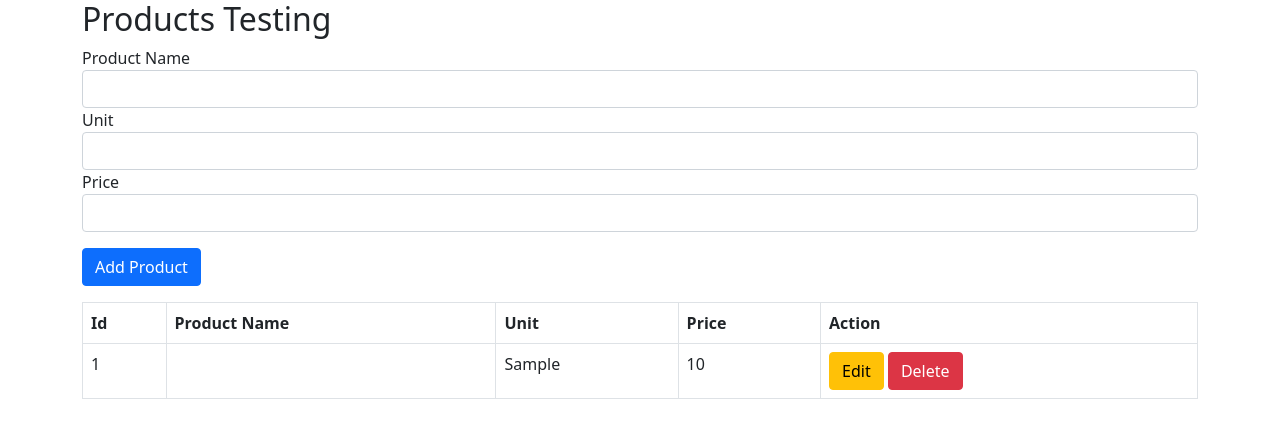
After one commit to Yo-sandy/PHP-OOP-Example, a PHP site: page /test1.php in a window 1280 px wide. The commit adds this page. Shown: the top 438 px of the page. Run offline with PHP 8.4, Linux system fonts and the light colour scheme; tables that the repository leaves empty or names only in its code hold one stand-in row (values such as "Sample post"); data that the repository does not hold is empty.

Commit message:
limit use

```diff
--- a/post.php
+++ b/post.php
@@ -12,7 +12,6 @@ $btn_value = "Save Post";
 
 // Delete Method
 if (isset($_GET['delete']) && !empty($_GET['delete'])){
-
     $query = "DELETE FROM posts WHERE id=" .$_GET['delete'];
     $delete = $db->delete($query);
     if ($delete){
--- /dev/null
+++ b/test1.php
@@ -0,0 +1,124 @@
+<?php
+    require_once "welcome.php";
+
+    $db = new DB("localhost", "root", "", "sandeep");
+    $message = "";
+
+    $productName = null;
+    $unit = null;
+    $price = null;
+    $btn_name = "insert";
+    $btn_value = "Add Product";
+
+if (isset($_GET['delete']) && !empty($_GET['delete'])){
+    $query = "DELETE FROM products WHERE id=" .$_GET['delete'];
+    $delete = $db->delete($query);
+    if ($delete){
+        $message = "<div class='alert alert-success' role='alert'>Delete Products Successfully</div>";
+    }
+}
+
+    if (isset($_GET['message']) && !empty($_GET['message'])){
+        $message = "<div class='alert alert-success' role='alert'>Product Updated Successfully </div>";
+    }
+
+
+    if (isset($_GET['edit']) && !empty($_GET['edit'])){
+        $query = "SELECT productName,unit,price FROM products  WHERE id=" .$_GET['edit'];
+        $product = $db->selectOne($query);
+
+        $productName = $product['productName'];
+        $unit = $product['unit'];
+        $price = $product['price'];
+        $btn_name = "update";
+        $btn_value = "Update Product";
+    }
+
+if ($_SERVER['REQUEST_METHOD'] == "POST"){
+    if (isset($_POST['insert'])){
+        $productName = $_POST['productName'];
+        $unit = $_POST['unit'];
+        $price = $_POST['price'];
+
+        $id = $db->insert("INSERT INTO products(productName,unit,price) VALUES(:productName,:unit,:price)",[
+                ":productName" => $productName,
+                ":unit" => $unit,
+                ":price" => $price,
+                ]);
+        echo "Data Inserted";
+        if ($id){
+            $message = "<div class='alert alert-success' role='alert'>Data Added Successfully</div>";
+        }
+    }
+    if (isset($_POST['update'])){
+        $productName = $_POST['productName'];
+        $unit = $_POST['unit'];
+        $price = $_POST['price'];
+
+        $isSuccess = $db->update("UPDATE products SET productName=:productName,unit=:unit,price=:price WHERE id=" .$_GET['edit'],[
+                ":productName" => $productName,
+                ":unit" => $unit,
+                ":price" => $price,
+        ]);
+        if ($isSuccess){
+            header("Location:http://sandy_php_example.test/test1.php?message=update");
+        }
+    }
+}
+
+$products = $db->select("SELECT  * FROM products Limit 3");
+
+    ?>
+
+    <!DOCTYPE html>
+    <html>
+<head>
+    <title>Test_1</title>
+    <link href="https://cdn.jsdelivr.net/npm/bootstrap@5.0.2/dist/css/bootstrap.min.css" rel="stylesheet" integrity="sha384-EVSTQN3/azprG1Anm3QDgpJLIm9Nao0Yz1ztcQTwFspd3yD65VohhpuuCOmLASjC" crossorigin="anonymous">
+
+</head>
+<body>
+    <?php echo $message; ?>
+    <div class="container">
+        <h2>Products Testing</h2>
+        <form action="" method="post">
+            <div class="form-group">
+                <label for="productName">Product Name</label>
+                <input type="text" class="form-control" name="productName" value="<?php echo $productName; ?>">
+            </div>
+            <div class="form-group">
+                <label for="unit">Unit</label>
+                <input type="text" class="form-control" name="unit" value="<?php echo $unit; ?>">
+            </div>
+            <div class="form-group">
+                <label for="price">Price</label>
+                <input type="number" class="form-control" name="price" value="<?php echo $price; ?>">
+            </div>
+            <button class="btn btn-primary mt-3" name="<?php echo $btn_name; ?>" >
+                <?php echo $btn_value; ?>
+            </button>
+        </form>
+        <table class="table table-hover table-bordered mt-3">
+            <tr>
+                <th>Id</th>
+                <th>Product Name</th>
+                <th>Unit</th>
+                <th>Price</th>
+                <th>Action</th>
+            </tr>
+            <?php foreach ($products as $product){ ?>
+            <tr>
+                <td><?php echo $product['id'] ?></td>
+                <td><?php echo $product['productName'] ?></td>
+                <td><?php echo $product['unit'] ?></td>
+                <td><?php echo $product['price'] ?></td>
+                <td>
+                    <a href="?edit=<?php echo $product['id']; ?>" class="btn btn-warning">Edit</a>
+                    <a href="?delete=<?php echo $product['id']; ?>" class="btn btn-danger">Delete</a>
+                </td>
+            </tr>
+                <?php  } ?>
+        </table>
+    </div>
+</body>
+</html>
```
Also changed, not shown: package-lock.json (added).
